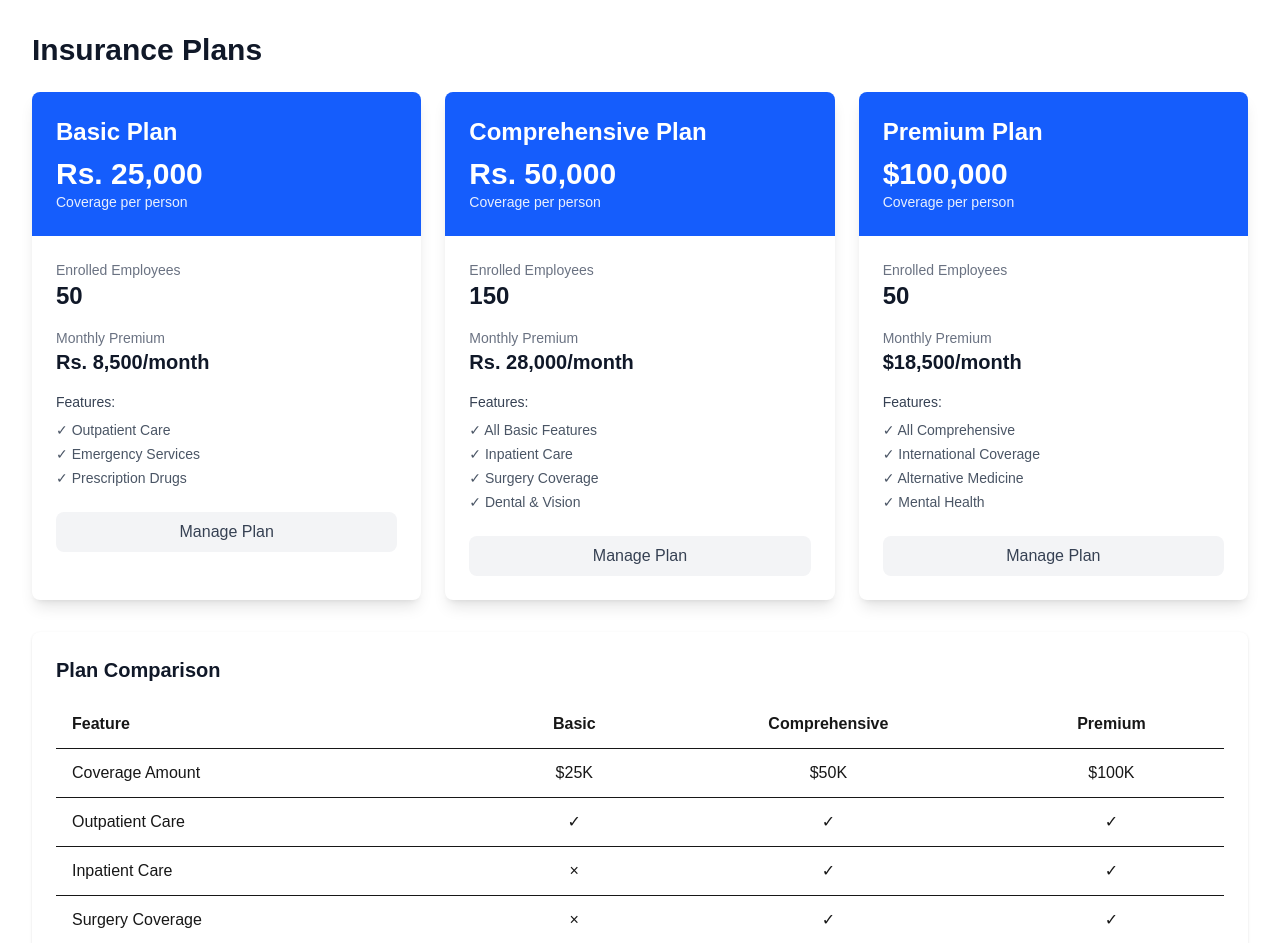
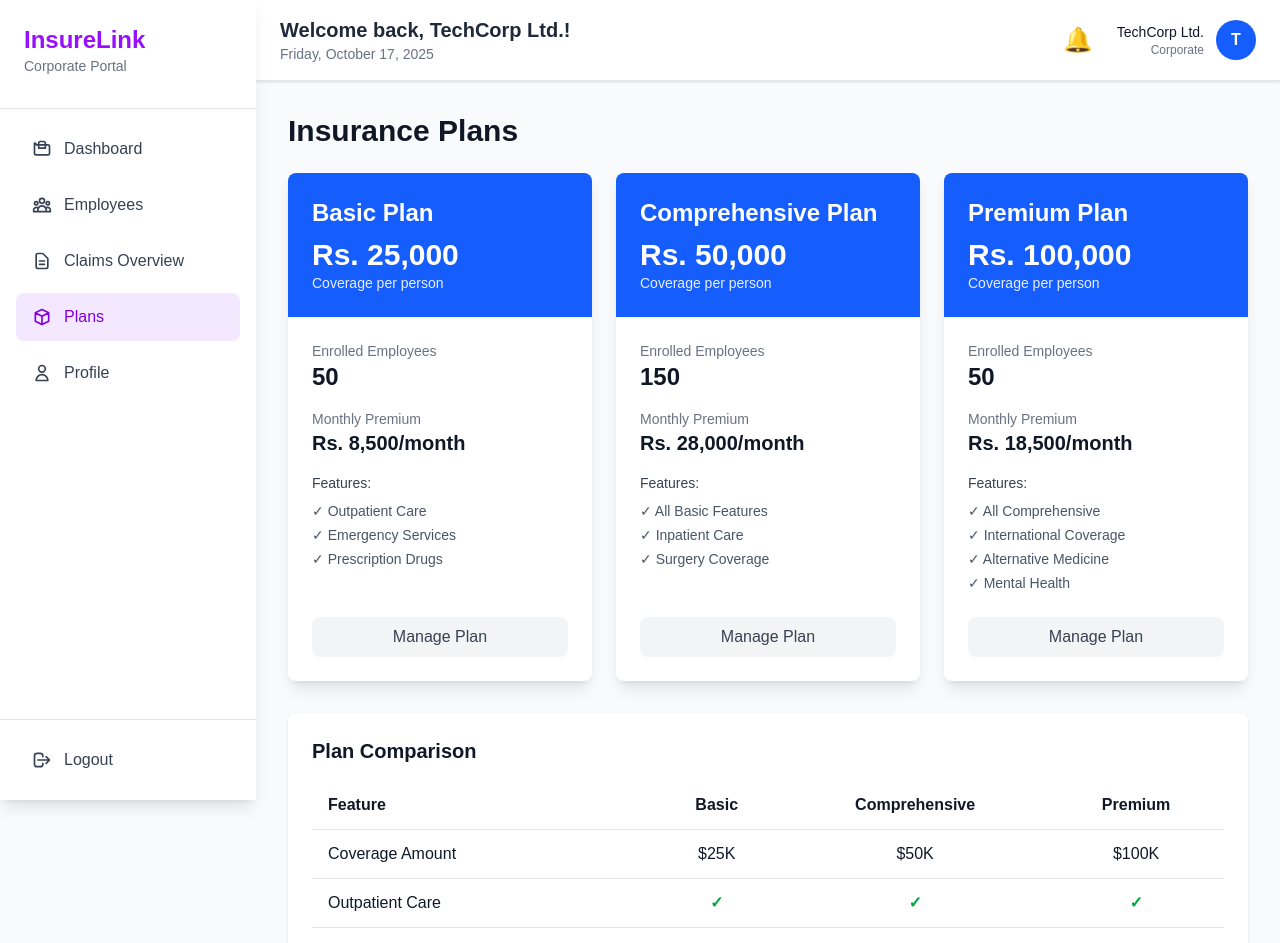
Before and after one commit to umairahsan10/InsureLink, a Next.js app in the folder client/: page /corporate/plans in a window 1280 px wide. Shown: the top 943 px of the page. Built offline with nearby package versions, Linux system fonts and the light colour scheme.

Commit message:
fixed the corporate pages and sidebar

```diff
--- a/client/src/app/corporate/dashboard/page.tsx
+++ b/client/src/app/corporate/dashboard/page.tsx
@@ -1,18 +1,5 @@
 import CorporateDashboard from '@/components/corporate/CorporateDashboard';
-import DashboardLayout from '@/components/layouts/DashboardLayout';
-import notificationsData from '@/data/corporateNotifications.json';
-import { AlertNotification } from '@/types';
 
 export default function CorporateDashboardPage() {
-  const corporateNotifications = notificationsData as AlertNotification[];
-
-  return (
-    <DashboardLayout
-      userRole="corporate"
-      userName="TechCorp Ltd."
-      notifications={corporateNotifications}
-    >
-      <CorporateDashboard />
-    </DashboardLayout>
-  );
+  return <CorporateDashboard />;
 }
--- a/client/src/app/corporate/layout.tsx
+++ b/client/src/app/corporate/layout.tsx
@@ -1,5 +1,21 @@
+'use client';
+
 import { ReactNode } from 'react';
+import Sidebar from '@/components/layouts/Sidebar';
+import Topbar from '@/components/layouts/Topbar';
 
 export default function CorporateLayout({ children }: { children: ReactNode }) {
-  return <>{children}</>;
+  return (
+    <div className="min-h-screen bg-gray-50">
+      <Sidebar userRole="corporate" />
+
+      <div className="md:ml-64 flex flex-col pt-12 md:pt-0">
+        <Topbar userRole="corporate" userName="TechCorp Ltd." />
+
+        <main className="flex-1 overflow-auto">
+          {children}
+        </main>
+      </div>
+    </div>
+  );
 }
--- a/client/src/app/corporate/plans/page.tsx
+++ b/client/src/app/corporate/plans/page.tsx
@@ -18,26 +18,26 @@ export default function CorporatePlansPage() {
             coverage: 'Rs. 50,000',
             employees: 150,
             premium: 'Rs. 28,000/month',
-            features: ['All Basic Features', 'Inpatient Care', 'Surgery Coverage', 'Dental & Vision'],
+            features: ['All Basic Features', 'Inpatient Care', 'Surgery Coverage'],
             active: true,
           },
           {
             name: 'Premium Plan',
-            coverage: '$100,000',
+            coverage: 'Rs. 100,000',
             employees: 50,
-            premium: '$18,500/month',
+            premium: 'Rs. 18,500/month',
             features: ['All Comprehensive', 'International Coverage', 'Alternative Medicine', 'Mental Health'],
             active: true,
           },
         ].map((plan) => (
-          <div key={plan.name} className="bg-white rounded-lg shadow-lg overflow-hidden">
+          <div key={plan.name} className="bg-white rounded-lg shadow-lg overflow-hidden flex flex-col">
             <div className="bg-blue-600 text-white p-6">
               <h2 className="text-2xl font-bold mb-2">{plan.name}</h2>
               <p className="text-3xl font-bold">{plan.coverage}</p>
               <p className="text-sm opacity-90">Coverage per person</p>
             </div>
 
-            <div className="p-6">
+            <div className="p-6 flex flex-col flex-1">
               <div className="mb-4">
                 <p className="text-sm text-gray-500">Enrolled Employees</p>
                 <p className="text-2xl font-bold text-gray-900">{plan.employees}</p>
@@ -48,7 +48,7 @@ export default function CorporatePlansPage() {
                 <p className="text-xl font-bold text-gray-900">{plan.premium}</p>
               </div>
 
-              <div className="mb-6">
+              <div className="mb-6 flex-1">
                 <p className="text-sm font-medium text-gray-700 mb-2">Features:</p>
                 <ul className="space-y-1">
                   {plan.features.map((feature) => (
@@ -59,7 +59,7 @@ export default function CorporatePlansPage() {
                 </ul>
               </div>
 
-              <button className="w-full bg-gray-100 text-gray-700 px-4 py-2 rounded-lg hover:bg-gray-200">
+              <button className="w-full bg-gray-100 text-gray-700 px-4 py-2 rounded-lg hover:bg-gray-200 mt-auto">
                 Manage Plan
               </button>
             </div>
@@ -72,11 +72,11 @@ export default function CorporatePlansPage() {
         <div className="overflow-x-auto">
           <table className="w-full">
             <thead>
-              <tr className="border-b">
-                <th className="text-left py-3 px-4">Feature</th>
-                <th className="text-center py-3 px-4">Basic</th>
-                <th className="text-center py-3 px-4">Comprehensive</th>
-                <th className="text-center py-3 px-4">Premium</th>
+              <tr className="border-b border-gray-200">
+                <th className="text-left py-3 px-4 text-gray-900 font-semibold">Feature</th>
+                <th className="text-center py-3 px-4 text-gray-900 font-semibold">Basic</th>
+                <th className="text-center py-3 px-4 text-gray-900 font-semibold">Comprehensive</th>
+                <th className="text-center py-3 px-4 text-gray-900 font-semibold">Premium</th>
               </tr>
             </thead>
             <tbody>
@@ -86,14 +86,22 @@ export default function CorporatePlansPage() {
                 { feature: 'Inpatient Care', basic: '×', comp: '✓', premium: '✓' },
                 { feature: 'Surgery Coverage', basic: '×', comp: '✓', premium: '✓' },
                 { feature: 'International Coverage', basic: '×', comp: '×', premium: '✓' },
-              ].map((row) => (
-                <tr key={row.feature} className="border-b hover:bg-gray-50">
-                  <td className="py-3 px-4 font-medium">{row.feature}</td>
-                  <td className="py-3 px-4 text-center">{row.basic}</td>
-                  <td className="py-3 px-4 text-center">{row.comp}</td>
-                  <td className="py-3 px-4 text-center">{row.premium}</td>
-                </tr>
-              ))}
+              ].map((row) => {
+                const getCellClass = (value: string) => {
+                  if (value === '✓') return 'text-green-600 font-semibold';
+                  if (value === '×') return 'text-red-600 font-semibold';
+                  return 'text-gray-900';
+                };
+
+                return (
+                  <tr key={row.feature} className="border-b border-gray-200 hover:bg-gray-50">
+                    <td className="py-3 px-4 font-medium text-gray-900">{row.feature}</td>
+                    <td className={`py-3 px-4 text-center ${getCellClass(row.basic)}`}>{row.basic}</td>
+                    <td className={`py-3 px-4 text-center ${getCellClass(row.comp)}`}>{row.comp}</td>
+                    <td className={`py-3 px-4 text-center ${getCellClass(row.premium)}`}>{row.premium}</td>
+                  </tr>
+                );
+              })}
             </tbody>
           </table>
         </div>
--- a/client/src/components/layouts/Sidebar.tsx
+++ b/client/src/components/layouts/Sidebar.tsx
@@ -86,6 +86,7 @@ const menuItems: Record<string, MenuItem[]> = {
   corporate: [
     { name: 'Dashboard', href: '/corporate/dashboard', icon: <DashboardIcon /> },
     { name: 'Employees', href: '/corporate/employees', icon: <EmployeesIcon /> },
+    { name: 'Claims Overview', href: '/corporate/claims', icon: <ClaimsIcon /> },
     { name: 'Plans', href: '/corporate/plans', icon: <PlansIcon /> },
     { name: 'Profile', href: '/corporate/profile', icon: <ProfileIcon /> },
   ],
@@ -183,10 +184,11 @@ export default function Sidebar({ userRole }: SidebarProps) {
 
     const handleNavClick = (e: Event) => {
       const target = e.target as HTMLElement;
-      const link = target.closest('a');
+      const link = target.closest('a[href^="/corporate/"]');
       if (link) {
         const isMobile = window.innerWidth < 768;
         if (isMobile && sidebar && !sidebar.classList.contains('-translate-x-full')) {
+          // Don't prevent default - let Next.js handle navigation
           setTimeout(closeSidebar, 100);
         }
       }
--- a/client/src/components/layouts/Topbar.tsx
+++ b/client/src/components/layouts/Topbar.tsx
@@ -1,8 +1,10 @@
 'use client';
 
-import { useEffect, useMemo, useState } from 'react';
+import { useEffect, useMemo, useState, useRef } from 'react';
 import NotificationPanel from '../notifications/NotificationPanel';
 import { AlertNotification } from '@/types';
+
+const EMPTY_NOTIFICATIONS: AlertNotification[] = [];
 
 interface TopbarProps {
   userName?: string;
@@ -14,15 +16,22 @@ interface TopbarProps {
 export default function Topbar({
   userName = 'User',
   userRole = 'Guest',
-  notifications = [],
+  notifications,
   onNotificationSelect,
 }: TopbarProps) {
   const [isPanelOpen, setIsPanelOpen] = useState(false);
-  const [alerts, setAlerts] = useState<AlertNotification[]>(notifications);
+  const notificationsArray = notifications || EMPTY_NOTIFICATIONS;
+  const [alerts, setAlerts] = useState<AlertNotification[]>(notificationsArray);
+  const prevNotificationsRef = useRef<AlertNotification[]>(notificationsArray);
 
   useEffect(() => {
-    setAlerts(notifications);
-  }, [notifications]);
+    // Only update if notifications reference actually changed
+    // This prevents infinite loops when the same array is passed with a new reference
+    if (prevNotificationsRef.current !== notificationsArray) {
+      setAlerts(notificationsArray);
+      prevNotificationsRef.current = notificationsArray;
+    }
+  }, [notificationsArray]);
 
   const unreadCount = useMemo(
     () => alerts.filter((notification) => !notification.isRead).length,
```
